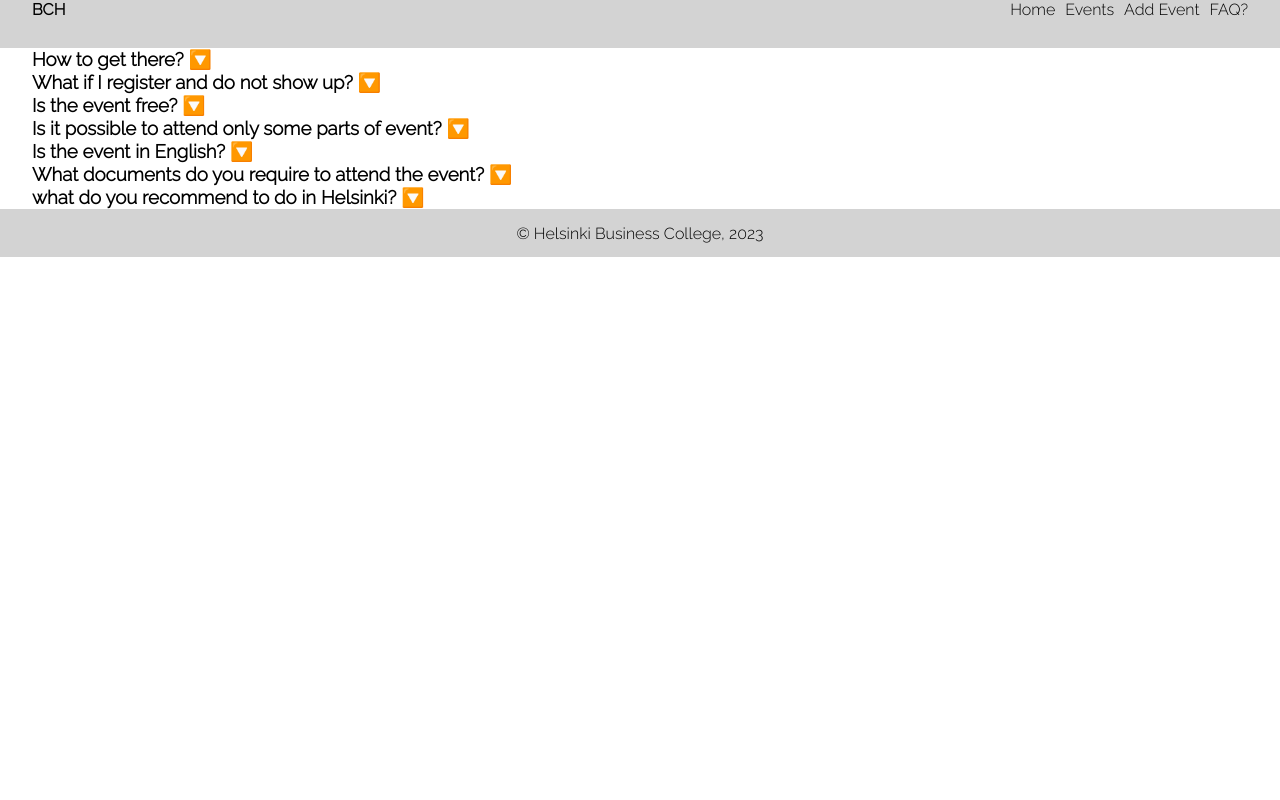
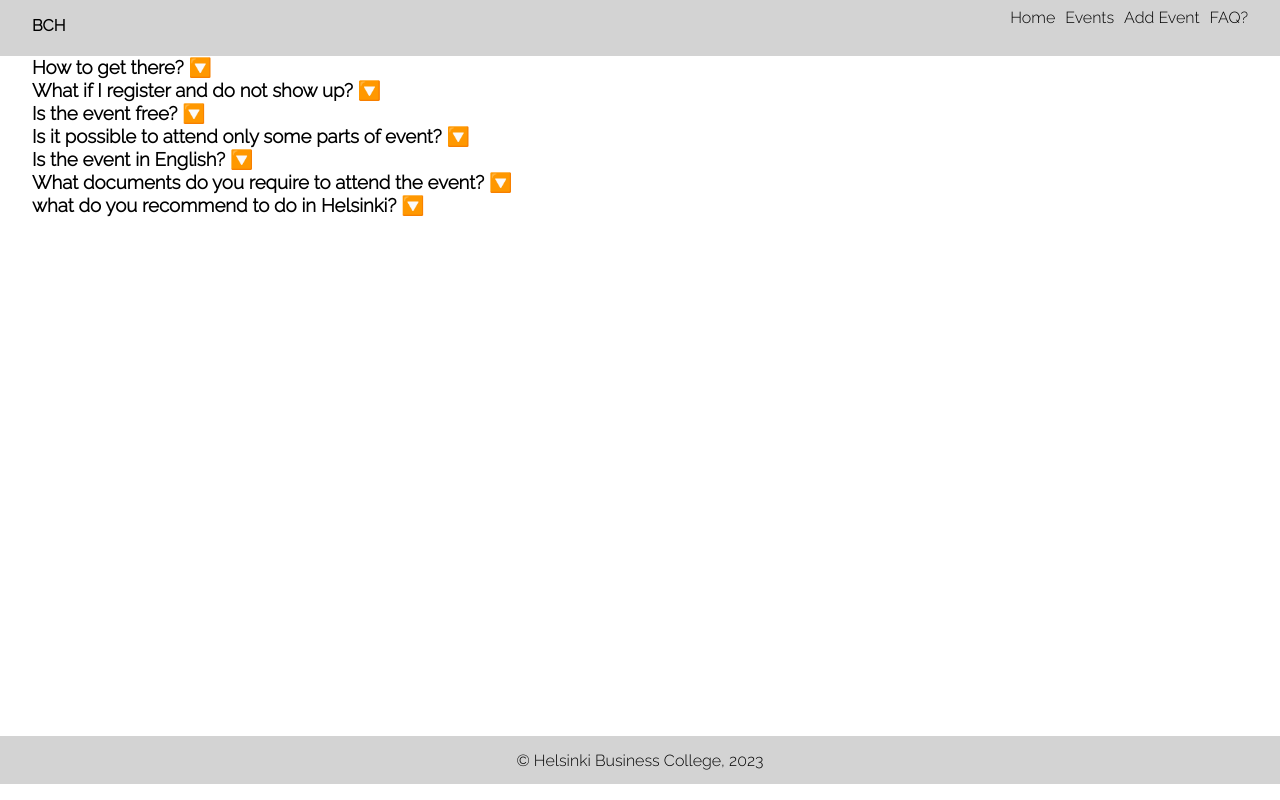
Before and after one commit to Summer-Project-HBC/clientsiderepo, a React (Create React App) app: page /questions in a window 1280 px wide. Built offline with nearby package versions, Linux system fonts and the light colour scheme.

Commit message:
fixing frequent questions styling

```diff
--- a/src/components/Navbar.css
+++ b/src/components/Navbar.css
@@ -1,10 +1,14 @@
 .navbar {
   display: flex;
   justify-content: space-between;
-  padding: 0 2rem;
-  height: 3rem;
+  padding: 0.5rem 2rem;
+  height: 3.5rem;
   background-color: lightgray;
   position: relative;
+}
+
+.navbar h4 {
+  padding-top: 0.5rem;
 }
 
 nav ul {
--- a/src/pages/AddEvent.css
+++ b/src/pages/AddEvent.css
@@ -4,6 +4,10 @@
   padding: 30px;
   color: white;
   font-family: "Raleway", sans-serif;
+}
+
+.add-event-container h1 {
+  text-align: center;
 }
 
 .add-event-container form {
@@ -31,7 +35,7 @@
 }
 
 
-.add-event-container input[type="date"]  {
+.add-event-container input[type="date"] {
   box-sizing: border-box;
 }
 
@@ -44,6 +48,7 @@
   border: none;
   border-radius: 5px;
   font-size: 18px;
+  height: 2.5rem;
   cursor: pointer;
 }
 
@@ -89,4 +94,4 @@
 .add-event-container .input-container input[type="time"] {
   width: calc(100% - 20px);
   padding-right: 30px;
-  }
+}
--- a/src/pages/FrequentQuestions.css
+++ b/src/pages/FrequentQuestions.css
@@ -1,6 +1,15 @@
+.faq_container {
+  min-height: 85vh;
+}
+
 .faq {
   display: flex;
   flex-direction: column;
   margin: 0 2rem;
 
 }
+
+.faq p {
+  max-width: 800px;
+  margin: 1rem 0;
+}
```
